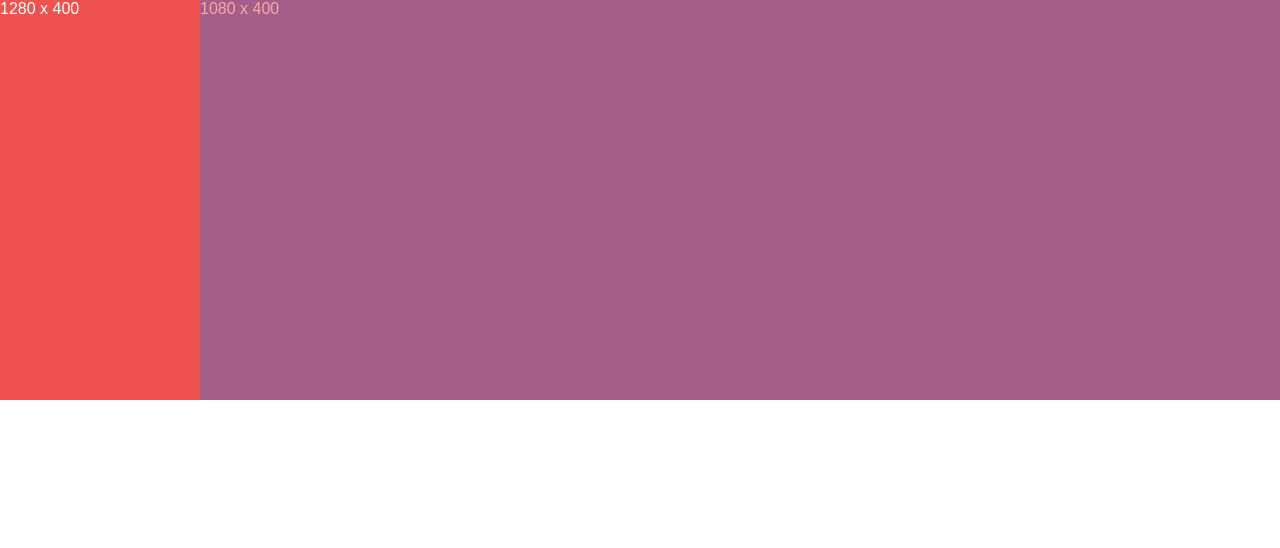
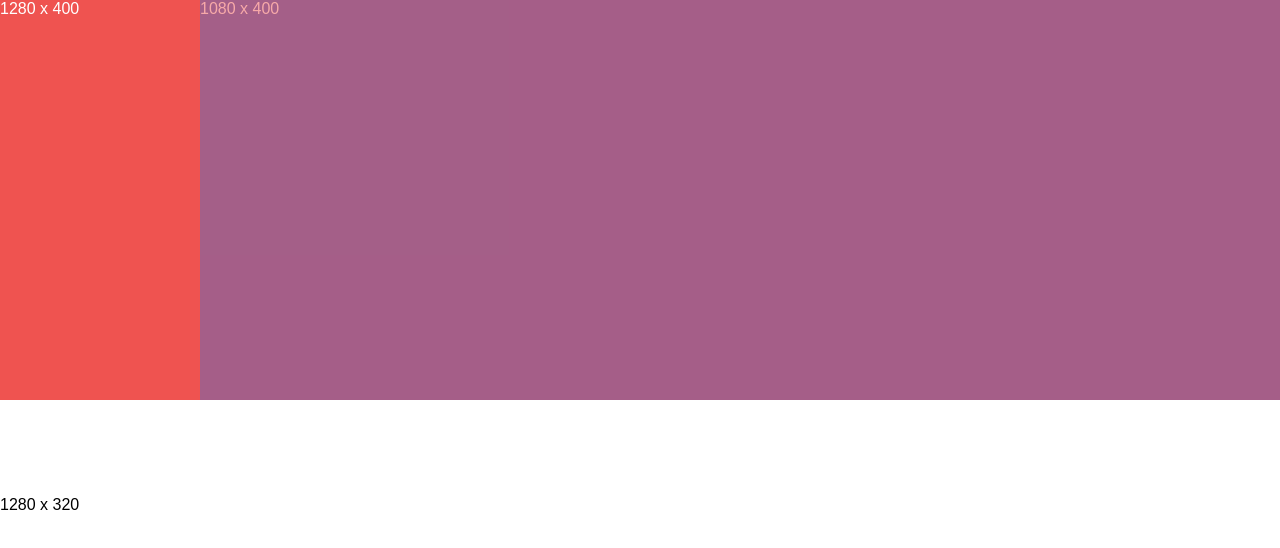
Before and after one commit to Realytics/react-layout-box-demo, a React (Create React App) app: page / in a window 1280 px wide. Shown: the top 548 px of the page. Built offline with nearby package versions, Linux system fonts and the light colour scheme.

Commit message:
Add LayoutUtils

```diff
--- a/package.json
+++ b/package.json
@@ -3,6 +3,7 @@
   "version": "0.1.0",
   "private": true,
   "dependencies": {
+    "hoist-non-react-statics": "^1.2.0",
     "lodash": "^4.17.4",
     "prop-types": "^15.5.7",
     "react": "^15.5.4",
--- a/src/App.js
+++ b/src/App.js
@@ -1,7 +1,12 @@
 import React, { Component } from 'react'
-import LayoutContainer from './LayoutContainer'
-import LayoutBox from './LayoutBox'
+import { LayoutContainer, LayoutBox, InjectLayout, LayoutUtils } from './LayoutBox'
 import throttle from 'lodash/throttle'
+
+const StupidComponent = (props) => (
+  <p>{(props.layout.width.value + ' x ' + props.layout.height.value)}</p>
+)
+
+const StupidComponentWithLayout = InjectLayout(StupidComponent)
 
 class App extends Component {
 
@@ -26,13 +31,16 @@ class App extends Component {
     return (
       <LayoutContainer width={this.state.width} height={this.state.height}>
         <LayoutBox
-          bottom={(layout) => (layout.height.valid ? layout.height.value * 0.5 : 200)}
+          bottom={LayoutUtils.percent(50)}
           style={{ background: '#EF5350', color: 'white', textAlign: 'left' }}
         >
-          {(layout) => (layout.width.value + ' x ' + layout.height.value)}
+          {LayoutUtils.display}
           <LayoutBox left={200} style={{ background: '#5C6BC0', opacity: 0.5 }}>
-            {(layout) => (layout.width.value + ' x ' + layout.height.value)}
+            {LayoutUtils.display}
           </LayoutBox>
+        </LayoutBox>
+        <LayoutBox top={LayoutUtils.percent(60)}>
+          <StupidComponentWithLayout />
         </LayoutBox>
       </LayoutContainer>
     )
--- /dev/null
+++ b/src/LayoutBox/InjectLayout.js
@@ -0,0 +1,32 @@
+import React from 'react'
+import { layoutContextValidationMap } from './LayoutStore'
+import hoistNonReactStatic from 'hoist-non-react-statics'
+
+export default function InjectLayout(Target) {
+  class LayoutProvider extends React.Component {
+
+    componentDidMount() {
+      if (!this.context.layoutStore) {
+        throw new Error('LayoutProvider need a LayoutContainer as ancestor !')
+      }
+      this.unsubscribe = this.context.layoutStore.subscribe(() => {
+        this.forceUpdate()
+      })
+    }
+
+    render() {
+      const layout = this.context.layoutStore.getState()
+      return (
+        <Target {...this.props} layout={layout} />
+      )
+    }
+
+    componentWillUnmount() {
+      this.unsubscribe()
+    }
+  }
+
+  LayoutProvider.contextTypes = layoutContextValidationMap
+
+  return hoistNonReactStatic(LayoutProvider, Target)
+}
--- a/src/LayoutBox.js
+++ b/src/LayoutBox/LayoutBox.js
@@ -132,9 +132,9 @@ export default class LayoutBox extends React.Component {
 
   getLayout(parentLayout, props) {
     const parentLayoutHeight = parentLayout.scrollHeight.valid ? parentLayout.scrollHeight : parentLayout.height
-    const vertical = this.computeDirection(parentLayout, parentLayoutHeight, props.top, props.height, props.bottom)
+    const vertical = this.computeDirection(parentLayout, parentLayoutHeight, props.top, props.height, props.bottom, 'vertical')
     const parentLayoutWidth = parentLayout.scrollWidth.valid ? parentLayout.scrollWidth : parentLayout.width
-    const horizontal = this.computeDirection(parentLayout, parentLayoutWidth, props.left, props.width, props.right)
+    const horizontal = this.computeDirection(parentLayout, parentLayoutWidth, props.left, props.width, props.right, 'horizontal')
     return {
       top: vertical.before,
       height: vertical.size,
@@ -152,14 +152,15 @@ export default class LayoutBox extends React.Component {
     parentSize,
     before,
     size,
-    after
+    after,
+    direction
   ) {
     const inputs = { before, size, after }
     // If props is a function, call it with parentLayout
     let props = mapValues(inputs, (val) => {
       let value
       if (isFunction(val)) {
-        value = val(parentLayout)
+        value = val(parentLayout, direction)
       } else {
         value = val
       }
@@ -243,7 +244,7 @@ LayoutBox.propTypes = {
   className: PropTypes.string,
   style: PropTypes.object,
   ignoreResize: PropTypes.bool,
-  children: PropTypes.node,
+  children: PropTypes.any,
 }
 
 // Get parent layout and subscribe
--- a/src/LayoutContainer.js
+++ b/src/LayoutBox/LayoutContainer.js
@@ -68,7 +68,7 @@ export default class LayoutContainer extends React.Component {
 LayoutContainer.propTypes = {
   width: PropTypes.number.isRequired,
   height: PropTypes.number.isRequired,
-  children: PropTypes.element.isRequired
+  children: PropTypes.node
 }
 
 LayoutContainer.childContextTypes = layoutContextValidationMap
--- /dev/null
+++ b/src/LayoutBox/LayoutUtils.js
@@ -0,0 +1,18 @@
+
+const directionPropsMapper = {
+  vertical: 'height',
+  horizontal: 'width'
+}
+
+export function percent(percentage, fallback = 100) {
+  return (layout, direction) => {
+    const size = layout[directionPropsMapper[direction]]
+    return (size.valid ? (size.value * (percentage / 100)) : fallback)
+  }
+}
+
+export function display(layout) {
+  const width = layout.width.valid ? layout.width.value : 'INVALID'
+  const height = layout.height.valid ? layout.height.value : 'INVALID'
+  return `${width} x ${height}`
+}
--- /dev/null
+++ b/src/LayoutBox/index.js
@@ -0,0 +1,11 @@
+import LayoutBox from './LayoutBox'
+import LayoutContainer from './LayoutContainer'
+import InjectLayout from './InjectLayout'
+import * as LayoutUtils from './LayoutUtils'
+
+export {
+  LayoutBox,
+  LayoutContainer,
+  InjectLayout,
+  LayoutUtils
+}
```
Also changed, not shown: .eslintrc.json, src/LayoutBox/LayoutStore.js (renamed from src/LayoutStore.js), 1 other file (tests, documents, lock files or other folders).
